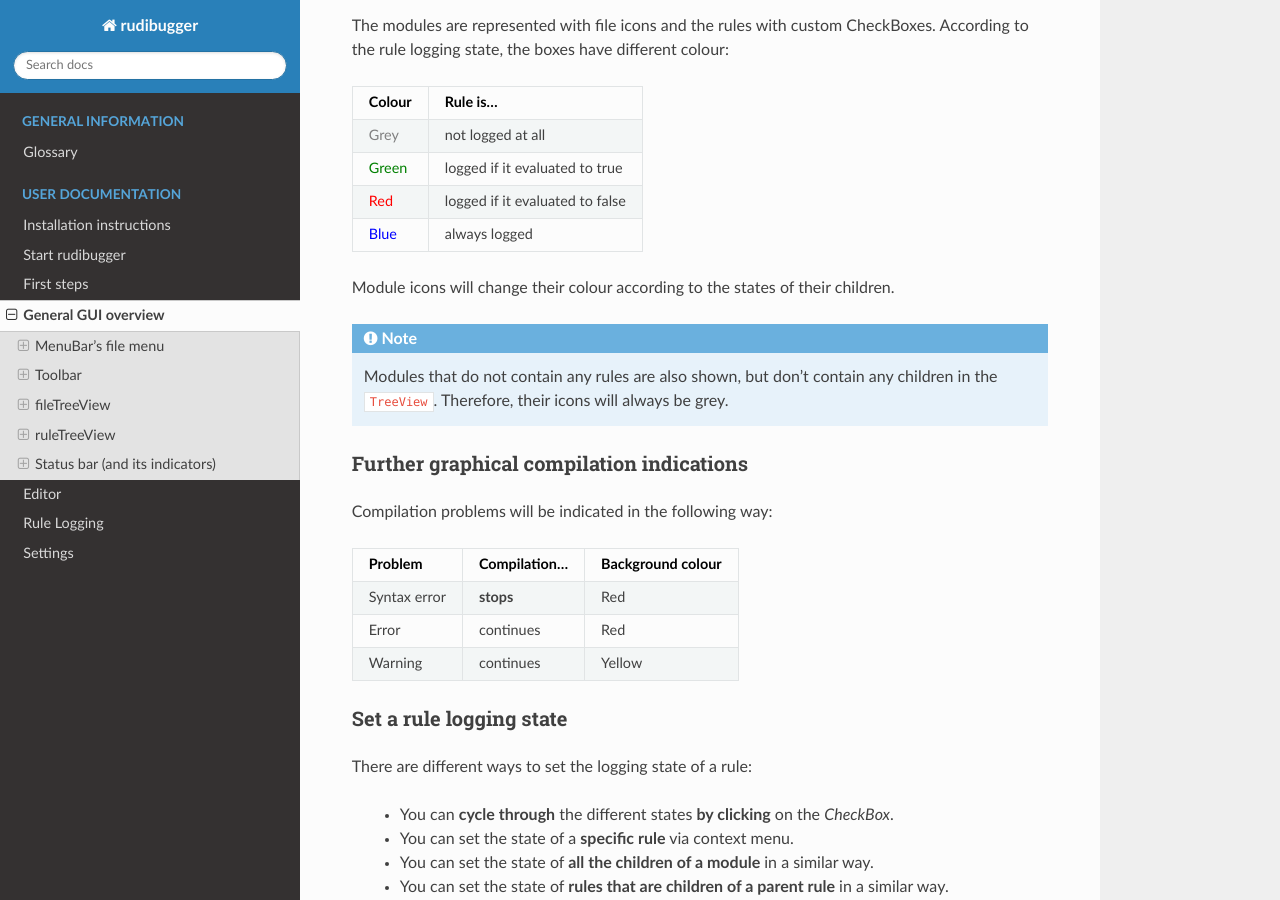
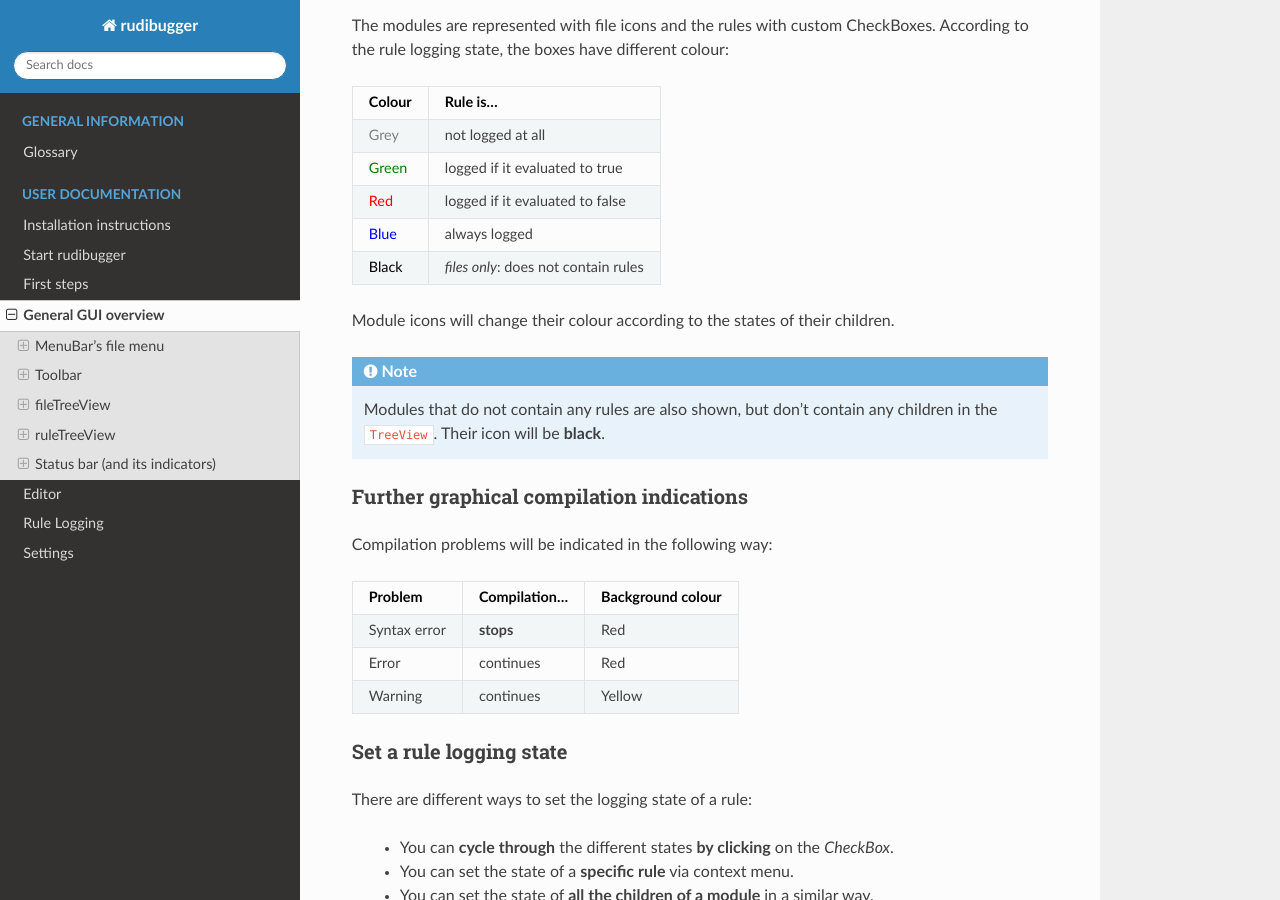
Before and after one commit to yoshegg/rudibugger, a Sphinx documentation site: the page built from docs/user_doc/gui_overview.rst, in a window 1280 px wide and 900 px high, scrolled down 3231 px. Built offline with Sphinx 7.4.7 and the Read the Docs theme 2.0.0, drawn with Linux system fonts in a browser that asks for light colours.

Commit message:
updated documentation for black file icon

```diff
--- a/docs/user_doc/gui_overview.rst
+++ b/docs/user_doc/gui_overview.rst
@@ -133,19 +133,20 @@ RuleLoggingState Icons
 
 The modules are represented with file icons and the rules with custom CheckBoxes. According to the rule logging state, the boxes have different colour:
 
-==============  ===============================
+==============  ====================================
 Colour          Rule is...
-==============  ===============================
+==============  ====================================
 :grey:`Grey`    not logged at all
 :green:`Green`  logged if it evaluated to true
 :red:`Red`      logged if it evaluated to false
 :blue:`Blue`    always logged
-==============  ===============================
+:black:`Black`  *files only*: does not contain rules
+==============  ====================================
 
 
 Module icons will change their colour according to the states of their children.
 
-.. note:: Modules that do not contain any rules are also shown, but don't contain any children in the ``TreeView``. Therefore, their icons will always be grey.
+.. note:: Modules that do not contain any rules are also shown, but don't contain any children in the ``TreeView``. Their icon will be **black**.
 
 
 
```
